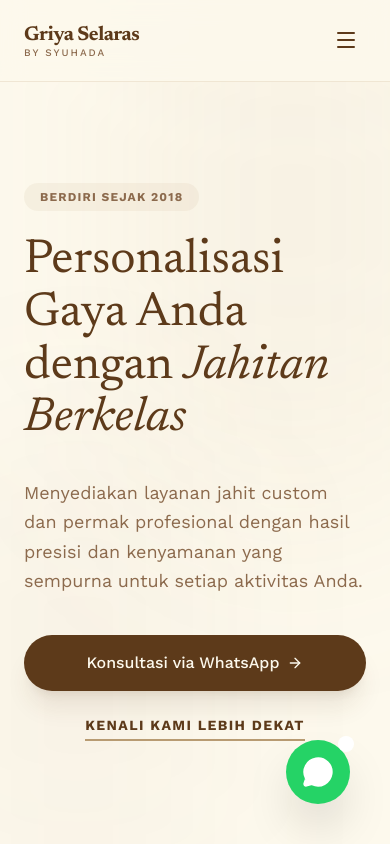
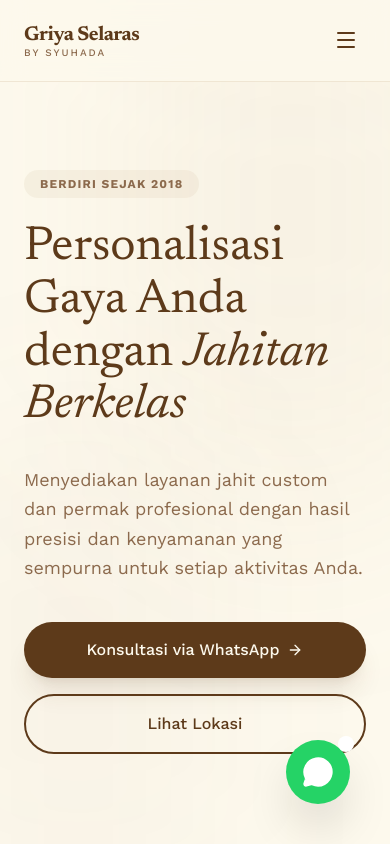
Before and after one commit to 2311111138-commits/Griya-Selaras-fix, a React (Vite) app: page / in a window 390 px wide. Shown: the top 844 px of the page. Built offline with nearby package versions, Linux system fonts and the light colour scheme.

Commit message:
feat: Add location link and button
Introduce a clickable location link in the footer and a "Lihat Lokasi" button in the hero section, both linking to the business's Google Maps location. This improves discoverability and user navigation.

```diff
--- a/src/components/Footer.tsx
+++ b/src/components/Footer.tsx
@@ -25,9 +25,16 @@
           <div>
             <h4 className="font-serif text-xl mb-8">Kontak</h4>
             <ul className="space-y-6">
-              <li className="flex gap-4 items-start text-brand-bg/60">
-                <MapPin className="w-5 h-5 text-brand-accent shrink-0" />
-                <span className="text-sm">Randegan RT 03/10, Ciarus Kidul, Kelurahan Randegan, Kecamatan Wangon, Kabupaten Banyumas, Jawa Tengah 53176</span>
+              <li className="flex gap-4 items-start text-brand-bg/60 group">
+                <MapPin className="w-5 h-5 text-brand-accent shrink-0 mt-1" />
+                <a
+                  href="https://maps.app.goo.gl/nrJMZPD7RDEyRtAJA?g_st=iw"
+                  target="_blank"
+                  rel="noopener noreferrer"
+                  className="text-sm hover:text-brand-accent transition-colors underline decoration-brand-accent/30 decoration-1 underline-offset-4"
+                >
+                  Jl. Raya Wangon - Lumbir, Randegan, Kec. Wangon, Kabupaten Banyumas, Jawa Tengah 53176
+                </a>
               </li>
               <li className="flex gap-4 items-center text-brand-bg/60">
                 <Phone className="w-5 h-5 text-brand-accent shrink-0" />
--- a/src/components/Hero.tsx
+++ b/src/components/Hero.tsx
@@ -33,7 +33,7 @@
             Menyediakan layanan jahit custom dan permak profesional dengan hasil presisi dan kenyamanan yang sempurna untuk setiap aktivitas Anda.
           </p>
 
-          <div className="flex flex-col sm:flex-row items-center gap-6">
+          <div className="flex flex-col sm:flex-row items-center gap-4">
             <a
               href="https://wa.me/6285227202129"
               target="_blank"
@@ -43,8 +43,13 @@
               Konsultasi via WhatsApp
               <ArrowRight className="w-4 h-4" />
             </a>
-            <a href="#about" className="text-sm font-bold uppercase tracking-widest border-b-2 border-brand-accent hover:border-brand-primary transition-all pb-1">
-              Kenali Kami Lebih Dekat
+            <a
+              href="https://maps.app.goo.gl/nrJMZPD7RDEyRtAJA?g_st=iw"
+              target="_blank"
+              rel="noopener noreferrer"
+              className="w-full sm:w-auto px-8 py-4 bg-transparent border-2 border-brand-primary text-brand-primary rounded-full font-medium flex items-center justify-center gap-2 hover:bg-brand-primary hover:text-brand-bg transition-all transform hover:-translate-y-1"
+            >
+              Lihat Lokasi
             </a>
           </div>
         </motion.div>
```
